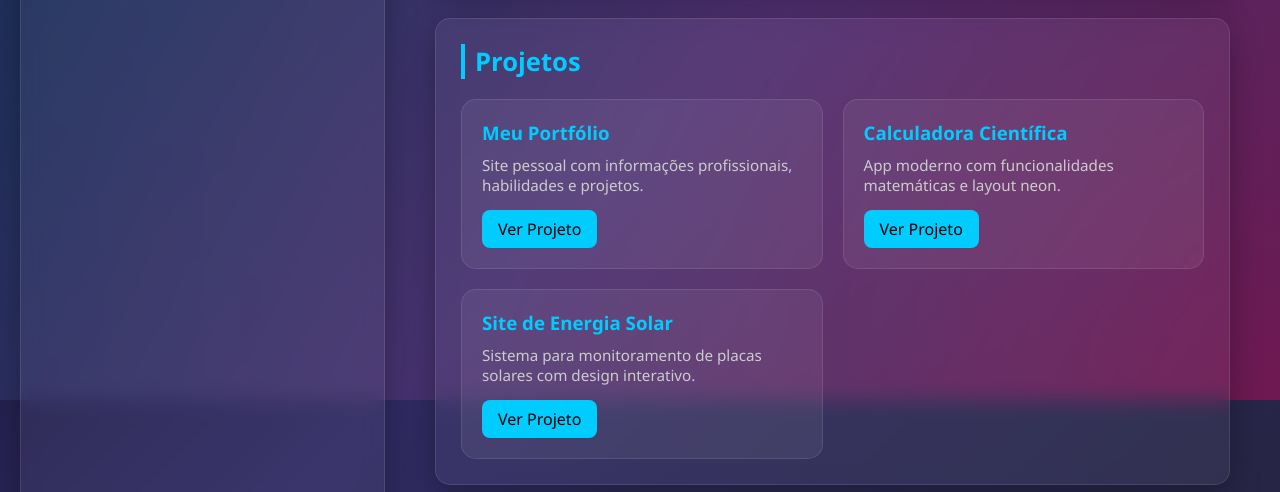
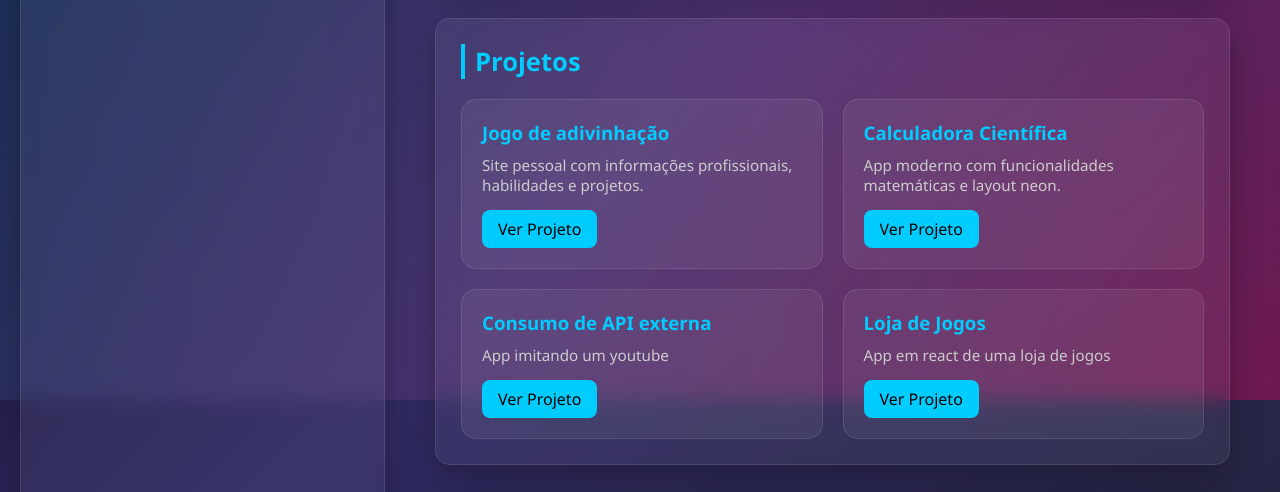
Before and after one commit to gabrieljcoutinho/Portofolio-Gabriel, a plain HTML site: page index.html in a window 1280 px wide. Shown: the part 400-892 px from the top of the page. Drawn offline with Linux system fonts and the light colour scheme.

Commit message:
+ projetos

```diff
--- a/index.html
+++ b/index.html
@@ -48,22 +48,32 @@
         <h2>Projetos</h2>
         <div class="projects-grid">
           <div class="project-card">
-            <h3>Meu Portfólio</h3>
+            <h3>Jogo de adivinhação</h3>
             <p>Site pessoal com informações profissionais, habilidades e projetos.</p>
-            <a href="https://github.com/gabrieljcoutinho/meu-portfolio" target="_blank">Ver Projeto</a>
+            <a href="https://github.com/gabrieljcoutinho/Jogo-adivinhar-numero" target="_blank">Ver Projeto</a>
           </div>
 
           <div class="project-card">
             <h3>Calculadora Científica</h3>
             <p>App moderno com funcionalidades matemáticas e layout neon.</p>
-            <a href="https://github.com/gabrieljcoutinho/calculadora-neon" target="_blank">Ver Projeto</a>
+            <a href="https://github.com/gabrieljcoutinho/calculadora-cientifica" target="_blank">Ver Projeto</a>
           </div>
 
-          <div class="project-card">
-            <h3>Site de Energia Solar</h3>
-            <p>Sistema para monitoramento de placas solares com design interativo.</p>
-            <a href="https://github.com/gabrieljcoutinho/solar-monitor" target="_blank">Ver Projeto</a>
+
+             <div class="project-card">
+            <h3>Consumo de API externa</h3>
+            <p>App imitando um youtube</p>
+            <a href="https://github.com/gabrieljcoutinho/Consumindo-Api-de-Video" target="_blank">Ver Projeto</a>
           </div>
+
+
+
+                 <div class="project-card">
+            <h3>Loja de Jogos</h3>
+            <p>App em react de uma loja de jogos</p>
+            <a href="https://github.com/gabrieljcoutinho/lojaDeJogos" target="_blank">Ver Projeto</a>
+          </div>
+
         </div>
       </section>
 
```
